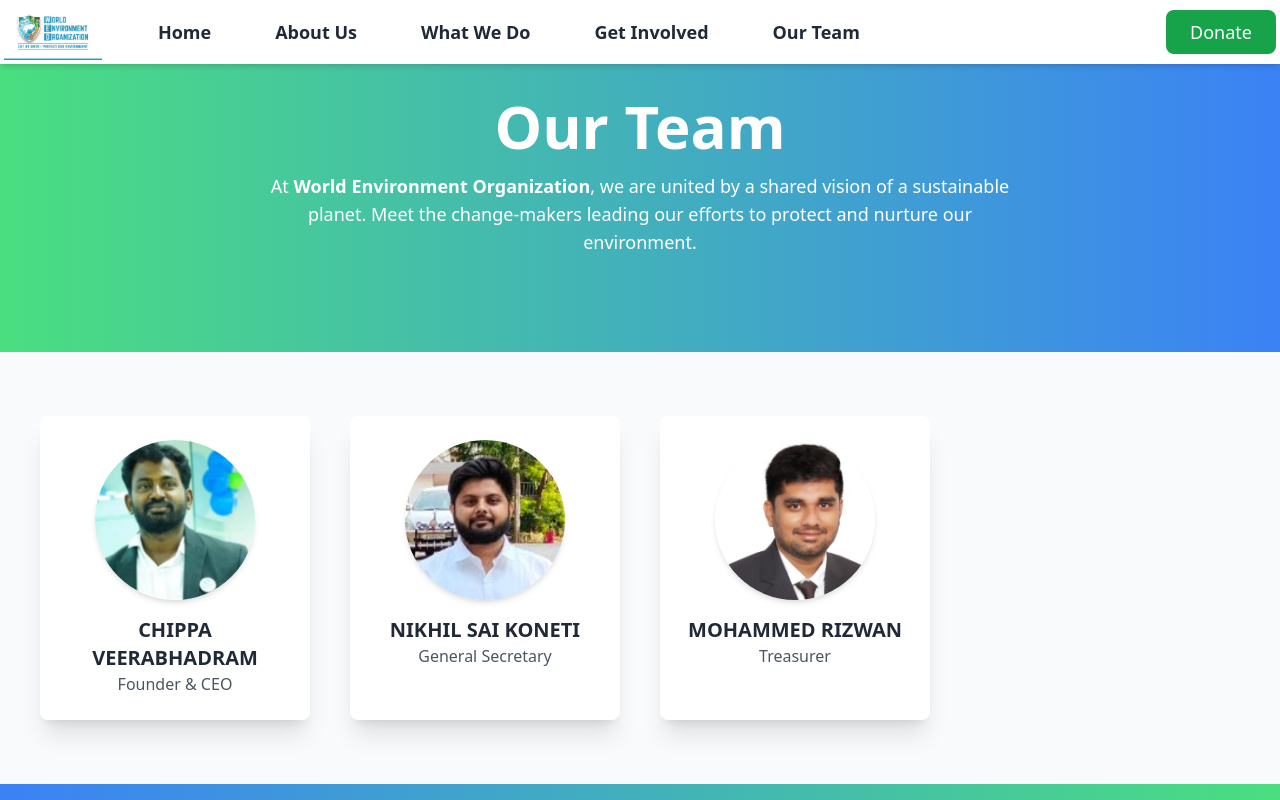
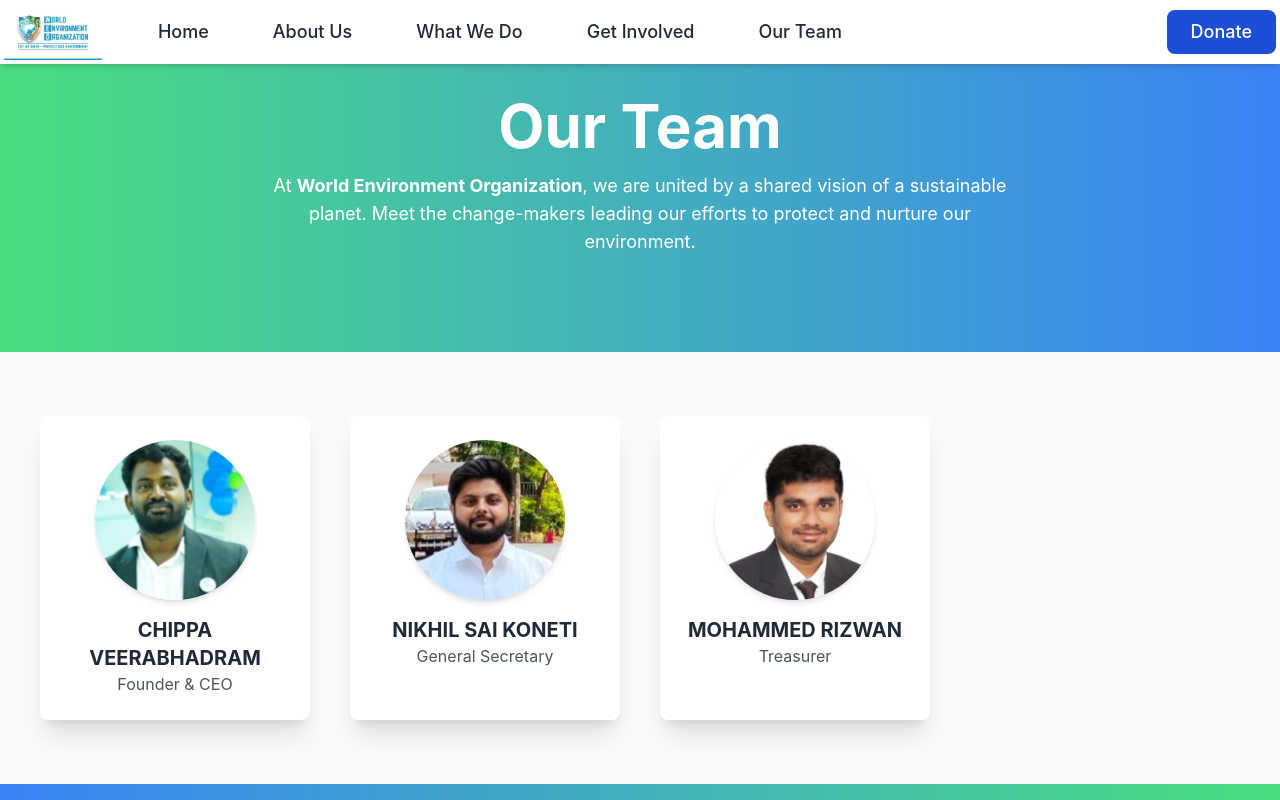
Before and after one commit to nagateja8561/weo, a React (Create React App) app: page /weo/team in a window 1280 px wide. Shown: the top 800 px of the page. Built offline with nearby package versions, Linux system fonts and the light colour scheme.

Commit message:
updated header fonts

```diff
--- a/package.json
+++ b/package.json
@@ -4,6 +4,9 @@
   "version": "0.1.0",
   "private": true,
   "dependencies": {
+    "@tailwindcss/aspect-ratio": "^0.4.2",
+    "@tailwindcss/forms": "^0.5.10",
+    "@tailwindcss/typography": "^0.5.16",
     "@testing-library/dom": "^10.4.0",
     "@testing-library/jest-dom": "^6.6.3",
     "@testing-library/react": "^16.2.0",
--- a/src/pages/Header.js
+++ b/src/pages/Header.js
@@ -11,7 +11,7 @@ const Header = () => {
   };
 
   return (
-    <header className="fixed top-0 left-0 w-full bg-white shadow-md z-50">
+    <header className="fixed top-0 left-0 w-full bg-white shadow-md z-50 font-sans">
       <div className="container mx-auto flex justify-between items-center p-1">
         <div className="flex items-center space-x-10">
           <Link to="/">
@@ -27,32 +27,32 @@ const Header = () => {
             {location.pathname !== "/" && (
               <Link
                 to="/"
-                className="font-bold text-lg hover:text-green-600 hover:bg-green-100 hover:shadow-lg hover:rounded-full transition-all duration-300 px-4 py-2"
+                className="font-medium text-lg hover:text-primary hover:bg-accent hover:shadow-lg hover:rounded-full transition-all duration-300 px-4 py-2"
               >
                 Home
               </Link>
             )}
             <Link
               to="/about-us"
-              className="font-bold text-lg hover:text-green-600 hover:bg-green-100 hover:shadow-lg hover:rounded-full transition-all duration-300 px-4 py-2"
+              className="font-medium text-lg hover:text-primary hover:bg-accent hover:shadow-lg hover:rounded-full transition-all duration-300 px-4 py-2"
             >
               About Us
             </Link>
             <Link
               to="/what-we-do"
-              className="font-bold text-lg hover:text-green-600 hover:bg-green-100 hover:shadow-lg hover:rounded-full transition-all duration-300 px-4 py-2"
+              className="font-medium text-lg hover:text-primary hover:bg-accent hover:shadow-lg hover:rounded-full transition-all duration-300 px-4 py-2"
             >
               What We Do
             </Link>
             <Link
               to="/get-involved"
-              className="font-bold text-lg hover:text-green-600 hover:bg-green-100 hover:shadow-lg hover:rounded-full transition-all duration-300 px-4 py-2"
+              className="font-medium text-lg hover:text-primary hover:bg-accent hover:shadow-lg hover:rounded-full transition-all duration-300 px-4 py-2"
             >
               Get Involved
             </Link>
             <Link
               to="/team"
-              className="font-bold text-lg hover:text-green-600 hover:bg-green-100 hover:shadow-lg hover:rounded-full transition-all duration-300 px-4 py-2"
+              className="font-medium text-lg hover:text-primary hover:bg-accent hover:shadow-lg hover:rounded-full transition-all duration-300 px-4 py-2"
             >
               Our Team
             </Link>
@@ -61,7 +61,7 @@ const Header = () => {
 
         <div className="hidden md:block">
           <Link to="/donate">
-            <button className="bg-green-600 text-white py-2 px-6 rounded-lg text-lg hover:bg-green-800">
+            <button className="bg-primary text-white py-2 px-6 rounded-lg text-lg font-medium hover:bg-secondary transition-all duration-300">
               Donate
             </button>
           </Link>
@@ -86,6 +86,7 @@ const Header = () => {
         </div>
       </div>
 
+      {/* Mobile Navigation */}
       <div
         className={`${
           isNavOpen ? "translate-x-0" : "-translate-x-full"
@@ -100,42 +101,42 @@ const Header = () => {
 
         <Link
           to="/"
-          className="font-bold text-2xl text-gray-800 hover:text-green-600 focus:text-green-600 active:text-green-600 hover:bg-green-100 focus:bg-green-100 active:bg-green-100 hover:shadow-lg focus:shadow-lg active:shadow-lg hover:rounded-full focus:rounded-full active:rounded-full transition-all duration-300 px-4 py-2"
+          className="font-medium text-2xl text-gray-800 hover:text-primary hover:bg-accent hover:shadow-lg hover:rounded-full transition-all duration-300 px-4 py-2"
           onClick={toggleNav}
         >
           Home
         </Link>
         <Link
           to="/about-us"
-          className="font-bold text-2xl text-gray-800 hover:text-green-600 focus:text-green-600 active:text-green-600 hover:bg-green-100 focus:bg-green-100 active:bg-green-100 hover:shadow-lg focus:shadow-lg active:shadow-lg hover:rounded-full focus:rounded-full active:rounded-full transition-all duration-300 px-4 py-2"
+          className="font-medium text-2xl text-gray-800 hover:text-primary hover:bg-accent hover:shadow-lg hover:rounded-full transition-all duration-300 px-4 py-2"
           onClick={toggleNav}
         >
           About Us
         </Link>
         <Link
           to="/what-we-do"
-          className="font-bold text-2xl text-gray-800 hover:text-green-600 focus:text-green-600 active:text-green-600 hover:bg-green-100 focus:bg-green-100 active:bg-green-100 hover:shadow-lg focus:shadow-lg active:shadow-lg hover:rounded-full focus:rounded-full active:rounded-full transition-all duration-300 px-4 py-2"
+          className="font-medium text-2xl text-gray-800 hover:text-primary hover:bg-accent hover:shadow-lg hover:rounded-full transition-all duration-300 px-4 py-2"
           onClick={toggleNav}
         >
           What We Do
         </Link>
         <Link
           to="/get-involved"
-          className="font-bold text-2xl text-gray-800 hover:text-green-600 focus:text-green-600 active:text-green-600 hover:bg-green-100 focus:bg-green-100 active:bg-green-100 hover:shadow-lg focus:shadow-lg active:shadow-lg hover:rounded-full focus:rounded-full active:rounded-full transition-all duration-300 px-4 py-2"
+          className="font-medium text-2xl text-gray-800 hover:text-primary hover:bg-accent hover:shadow-lg hover:rounded-full transition-all duration-300 px-4 py-2"
           onClick={toggleNav}
         >
           Get Involved
         </Link>
         <Link
           to="/team"
-          className="font-bold text-2xl text-gray-800 hover:text-green-600 focus:text-green-600 active:text-green-600 hover:bg-green-100 focus:bg-green-100 active:bg-green-100 hover:shadow-lg focus:shadow-lg active:shadow-lg hover:rounded-full focus:rounded-full active:rounded-full transition-all duration-300 px-4 py-2"
+          className="font-medium text-2xl text-gray-800 hover:text-primary hover:bg-accent hover:shadow-lg hover:rounded-full transition-all duration-300 px-4 py-2"
           onClick={toggleNav}
         >
           Our Team
         </Link>
 
         <Link to="/donate" onClick={toggleNav}>
-          <button className="bg-green-600 text-white py-3 px-8 rounded-lg text-lg hover:bg-green-800 transition-all duration-300">
+          <button className="bg-primary text-white py-3 px-8 rounded-lg text-lg font-medium hover:bg-secondary transition-all duration-300">
             Donate
           </button>
         </Link>
--- a/tailwind.config.js
+++ b/tailwind.config.js
@@ -1,8 +1,37 @@
 /** @type {import('tailwindcss').Config} */
 module.exports = {
-  content: ["./src/**/*.{js,jsx,ts,tsx}"],
+  content: [
+    "./src/**/*.{js,jsx,ts,tsx}", // Include all source files for purging unused CSS
+    "./public/index.html"         // Optional: Include HTML templates if needed
+  ],
   theme: {
-    extend: {},
+    extend: {
+      colors: {
+        // Custom color palette for consistency
+        primary: "#1d4ed8", // Blue (Primary)
+        secondary: "#f97316", // Orange (Secondary)
+        accent: "#22c55e", // Green (Accent)
+      },
+      fontFamily: {
+        // Add professional fonts
+        sans: ["Inter", "sans-serif"], // Replace with your preferred font
+        heading: ["Poppins", "sans-serif"],
+      },
+      spacing: {
+        // Custom spacing for better scalability
+        72: "18rem",
+        84: "21rem",
+        96: "24rem",
+      },
+      screens: {
+        // Adjust breakpoints for responsiveness
+        xs: "475px", // Custom small screen breakpoint
+      },
+    },
   },
-  plugins: [],
+  plugins: [
+    require("@tailwindcss/forms"), // Better forms styling
+    require("@tailwindcss/typography"), // Add prose for rich text
+    require("@tailwindcss/aspect-ratio"), // Manage aspect ratios for images/videos
+  ],
 };
```
Also changed, not shown: 1 other file (tests, documents, lock files or other folders).
